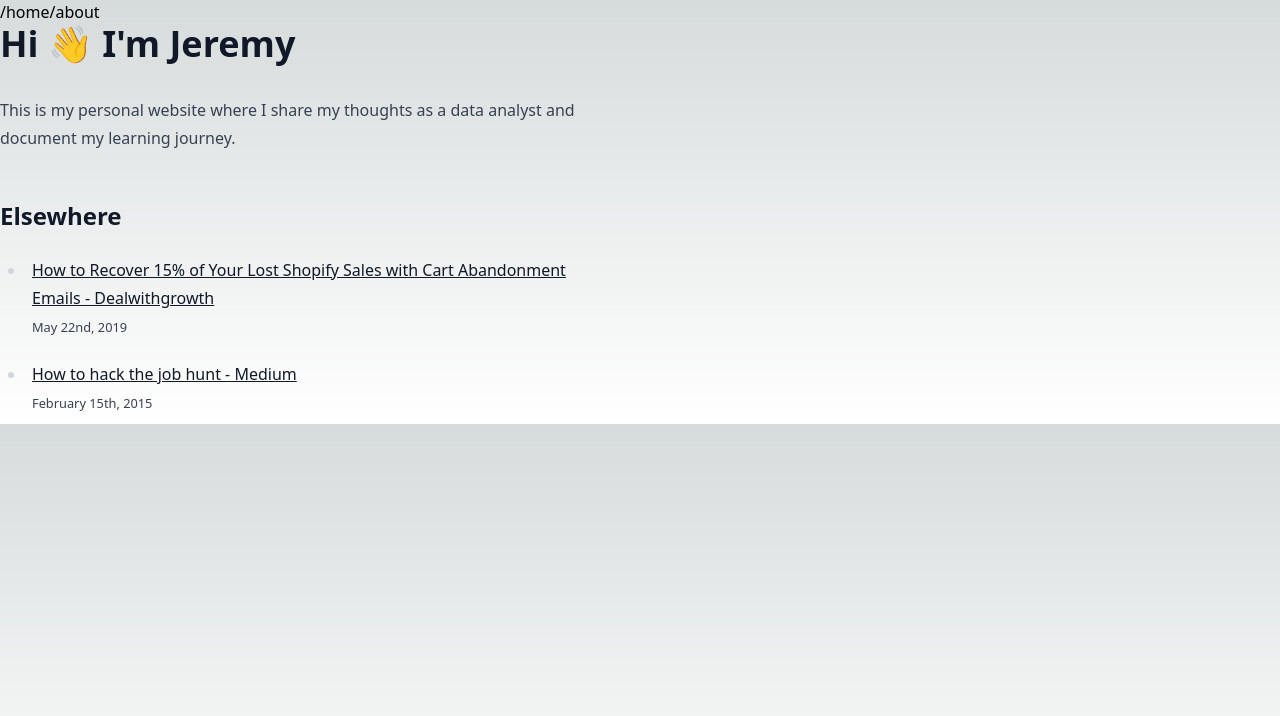
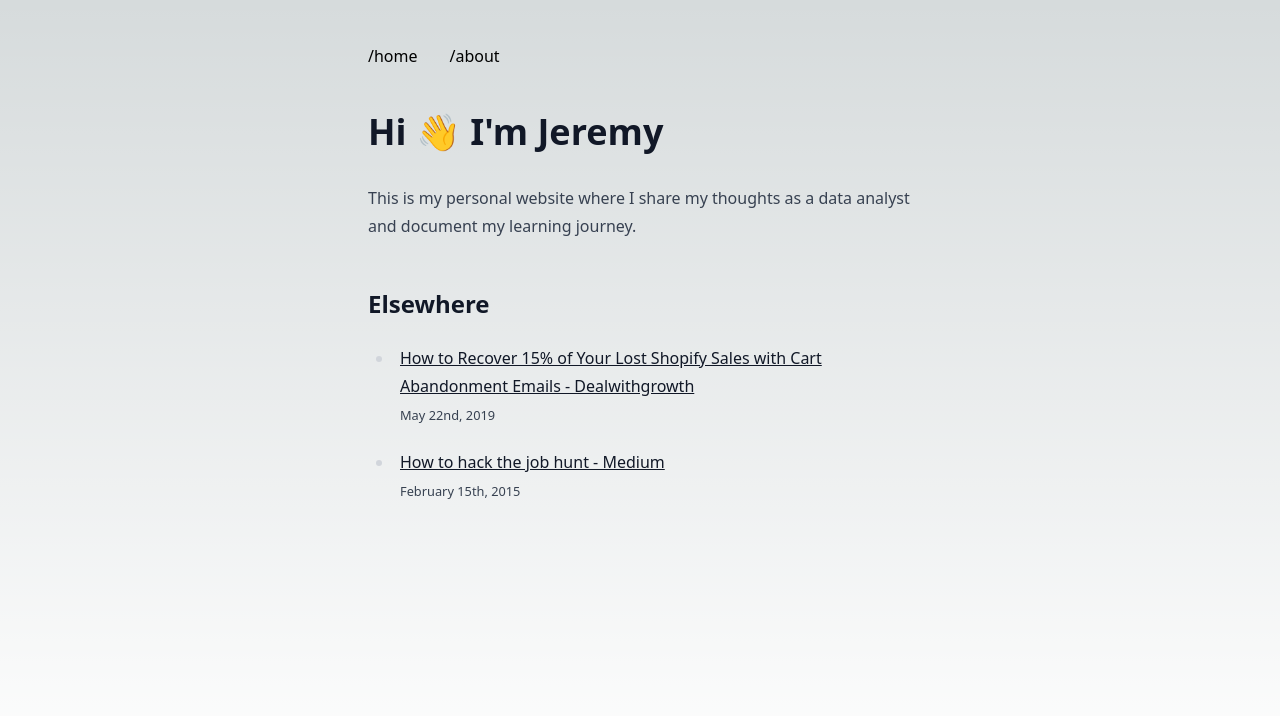
Before and after one commit to jeremyrieunier/jeremyrieunier.com, a Next.js app: page / in a window 1280 px wide. Shown: the top 716 px of the page. Built offline with nearby package versions, Linux system fonts and the light colour scheme.

Commit message:
Add basic styling to the layout

```diff
--- a/components/layout.js
+++ b/components/layout.js
@@ -6,15 +6,15 @@ export const siteTitle = `Jeremy Rieunier`
 
 export default function Layout({children, home}) {
   return(
-    <div>
-      <header>
-        <nav>
+    <div className="max-w-xl mx-auto mb-16">
+      <header className="flex py-7">
+        <nav className="flex items-center">
           {headerNavLinks.map((link) => (
-            <Link key={link.title} href={link.href}>{link.title}</Link>
+            <Link key={link.title} href={link.href} className="p-4">{link.title}</Link>
           ))}
         </nav>
       </header>
-      <main>
+      <main className="px-4">
         {children}
         {!home && (
           <div>
--- a/pages/_document.js
+++ b/pages/_document.js
@@ -2,9 +2,9 @@ import { Html, Head, Main, NextScript } from 'next/document'
 
 export default function Document() {
   return (
-    <Html lang="en">
+    <Html lang="en" className="scroll-smooth">
       <Head />
-      <body>
+      <body className="antialiased min-h-screen">
         <Main />
         <NextScript />
       </body>
```
